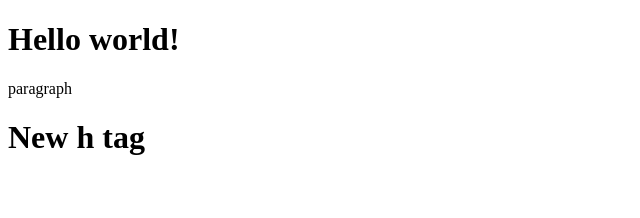
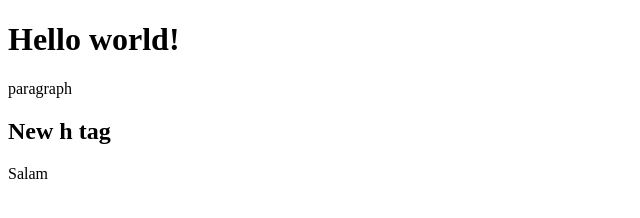
Before and after one commit to Agamat2/github-tutorial, a plain HTML site: page index.html in a window 1280 px wide. Shown: the whole page, without its empty margins (0-640 px from the left). Drawn offline with Linux system fonts and the light colour scheme.

Commit message:
entered word

```diff
--- a/index.html
+++ b/index.html
@@ -11,7 +11,8 @@
 <body>
     <h1>Hello world!</h1>
     <p>paragraph</p>
-    <h1>New h tag</h1>
+    <h2>New h tag</h1>
+        <p>Salam</p>
 </body>
 
 </html>
```
